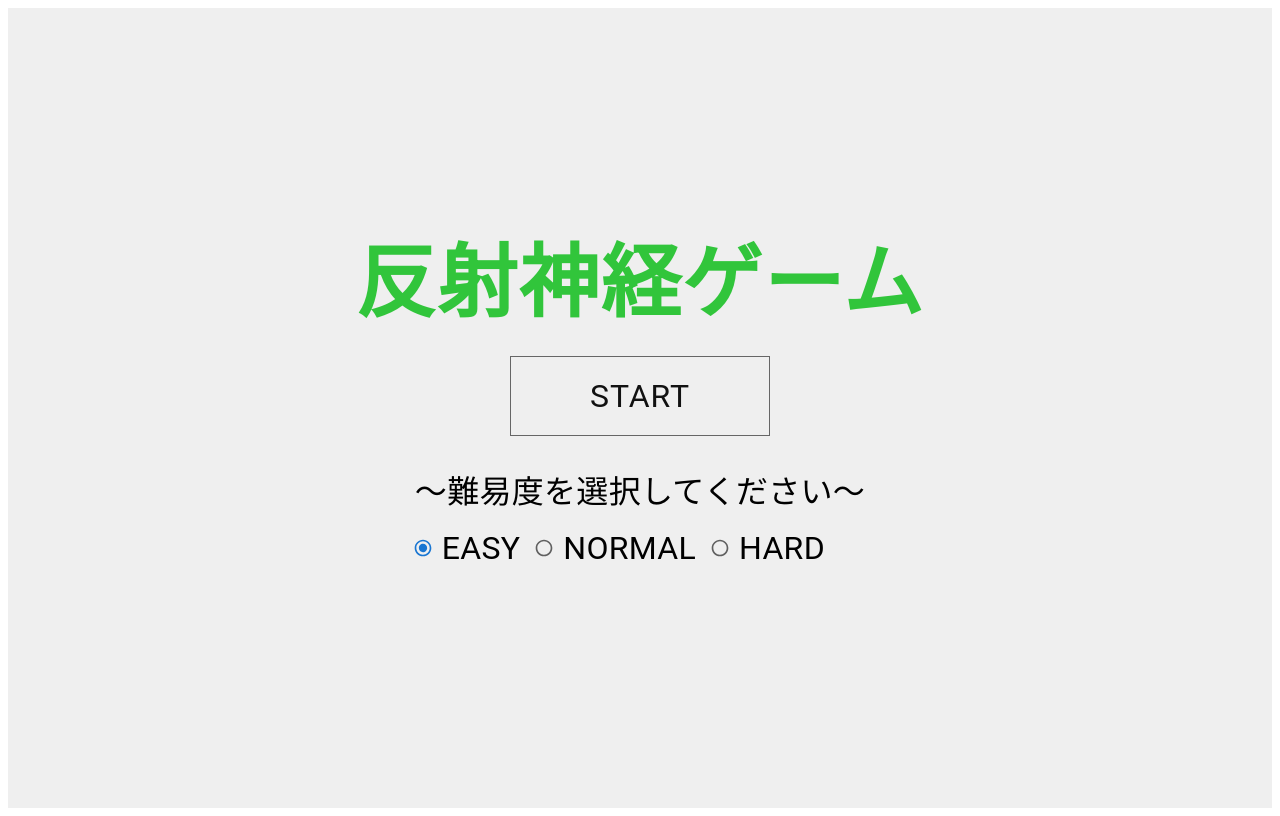
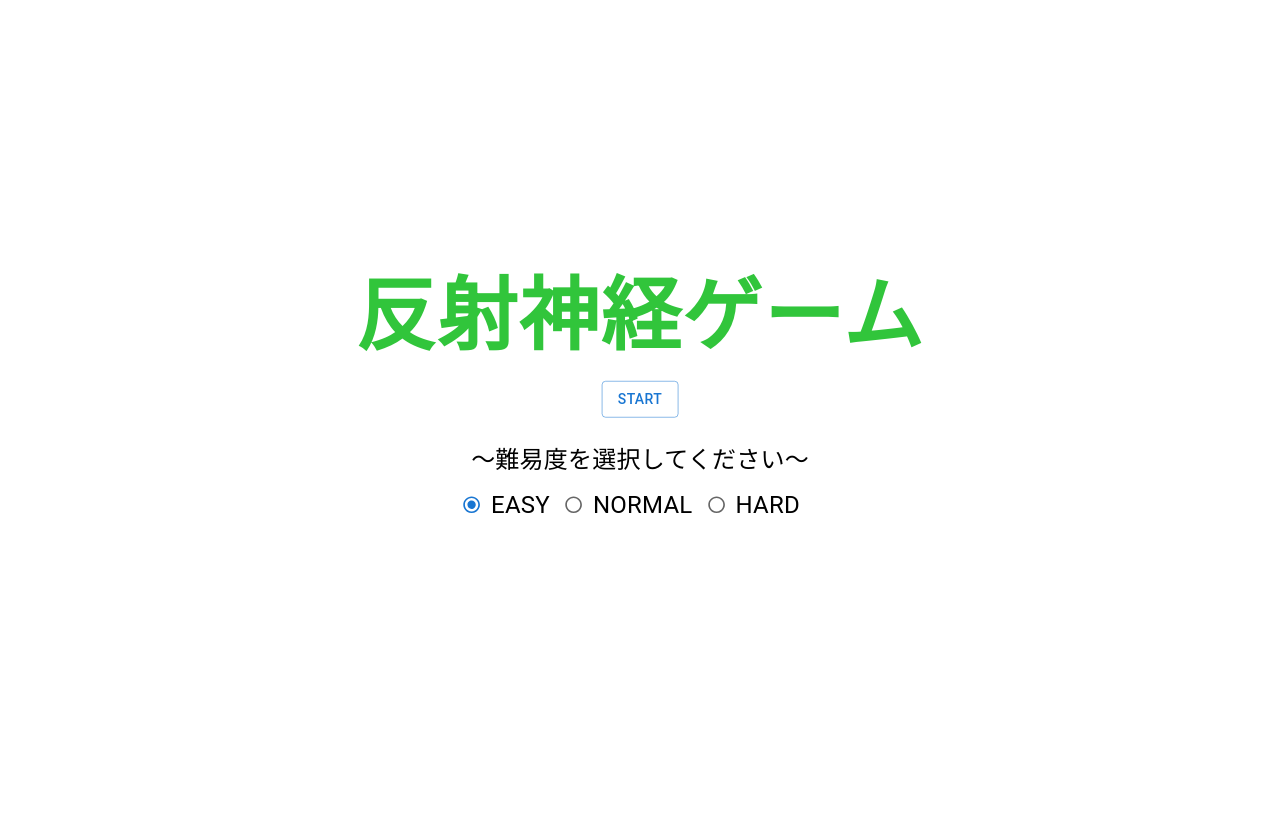
Before and after one commit to yousuke-murayama/remake-reflexes-game, a React (Vite) app: page / in a window 1280 px wide. Built offline with nearby package versions, Linux system fonts and the light colour scheme.

Commit message:
fix(): スタイルの修正

```diff
--- a/src/App.tsx
+++ b/src/App.tsx
@@ -1,6 +1,7 @@
 import { useCallback, useState, type ChangeEvent, type FC } from "react";
 import { StartSection } from "./components/StartSection";
 import { Difficulty } from "./types/sections.interface";
+import { GlobalStyles, styled } from "@mui/material";
 
 const App: FC = () => {
   const [difficulty, setDifficulty] = useState<Difficulty>(Difficulty.Easy);
@@ -13,8 +14,29 @@ const App: FC = () => {
   );
 
   return (
-    <StartSection difficulty={difficulty} onChange={handleChangeDifficulty} />
+    <>
+      <GlobalStyles
+        styles={{
+          "*": {
+            padding: 0,
+            margin: 0,
+          },
+        }}
+      />
+      <StyledMain>
+        <StartSection
+          difficulty={difficulty}
+          onChange={handleChangeDifficulty}
+        />
+      </StyledMain>
+    </>
   );
 };
 
+const StyledMain = styled("main")({
+  display: "flex",
+  minHeight: "100vh",
+  flexDirection: "column",
+});
+
 export default App;
--- a/src/components/StartSection.tsx
+++ b/src/components/StartSection.tsx
@@ -1,11 +1,12 @@
 import type { ChangeEvent, FC } from "react";
 import {
-  Box,
   Button,
   FormControl,
   FormControlLabel,
   Radio,
   RadioGroup,
+  Stack,
+  styled,
   Typography,
 } from "@mui/material";
 import { Difficulty } from "../types/sections.interface";
@@ -17,17 +18,8 @@ interface Props {
 
 export const StartSection: FC<Props> = ({ difficulty, onChange }) => {
   return (
-    <Box
-      sx={{
-        minHeight: "100vh",
-        backgroundColor: "#efefef",
-        display: "flex",
-        flexDirection: "column",
-        alignItems: "center",
-        justifyContent: "center",
-        gap: 4,
-      }}
-    >
+    <StartSectionContainer>
+      <Stack flexDirection="column" spacing={3}>
         <Typography
           component="h1"
           sx={{
@@ -41,48 +33,51 @@ export const StartSection: FC<Props> = ({ difficulty, onChange }) => {
           反射神経ゲーム
         </Typography>
 
-      <Button
-        variant="outlined"
-        sx={{
-          width: 260,
-          height: 80,
-          borderColor: "#666",
-          color: "#111",
-          fontSize: "2rem",
-          fontWeight: 400,
-          borderRadius: 0,
-          textTransform: "none",
-          "&:hover": {
-            borderColor: "#444",
-            backgroundColor: "transparent",
-          },
-        }}
-      >
+        <Button variant="outlined" size="medium" sx={{ alignSelf: "center" }}>
           START
         </Button>
 
         <FormControl>
-        <Typography sx={{ fontSize: "2rem", mb: 1 }}>
+          <Typography sx={{ fontSize: "1.5rem", mb: 1, textAlign: "center" }}>
             ～難易度を選択してください～
           </Typography>
-        <RadioGroup row value={difficulty.toString()} onChange={onChange}>
+          <RadioGroup
+            row
+            value={difficulty.toString()}
+            onChange={onChange}
+            sx={{ justifyContent: "center" }}
+          >
             <FormControlLabel
               value={Difficulty.Easy.toString()}
               control={<Radio size="small" />}
-            label={<Typography sx={{ fontSize: "2rem" }}>EASY</Typography>}
+              label={<Typography sx={{ fontSize: "1.5rem" }}>EASY</Typography>}
             />
             <FormControlLabel
               value={Difficulty.Normal.toString()}
               control={<Radio size="small" />}
-            label={<Typography sx={{ fontSize: "2rem" }}>NORMAL</Typography>}
+              label={
+                <Typography sx={{ fontSize: "1.5rem" }}>NORMAL</Typography>
+              }
             />
             <FormControlLabel
               value={Difficulty.Hard.toString()}
               control={<Radio size="small" />}
-            label={<Typography sx={{ fontSize: "2rem" }}>HARD</Typography>}
+              label={<Typography sx={{ fontSize: "1.5rem" }}>HARD</Typography>}
             />
           </RadioGroup>
         </FormControl>
-    </Box>
+      </Stack>
+    </StartSectionContainer>
   );
 };
+
+const StartSectionContainer = styled("div")({
+  display: "flex",
+  flexDirection: "column",
+  alignItems: "center",
+  justifyContent: "center",
+  position: "absolute",
+  top: "50%",
+  left: "50%",
+  transform: "translate(-50%, -50%)",
+});
```
Lines whose indentation alone changed are shown as unchanged.
